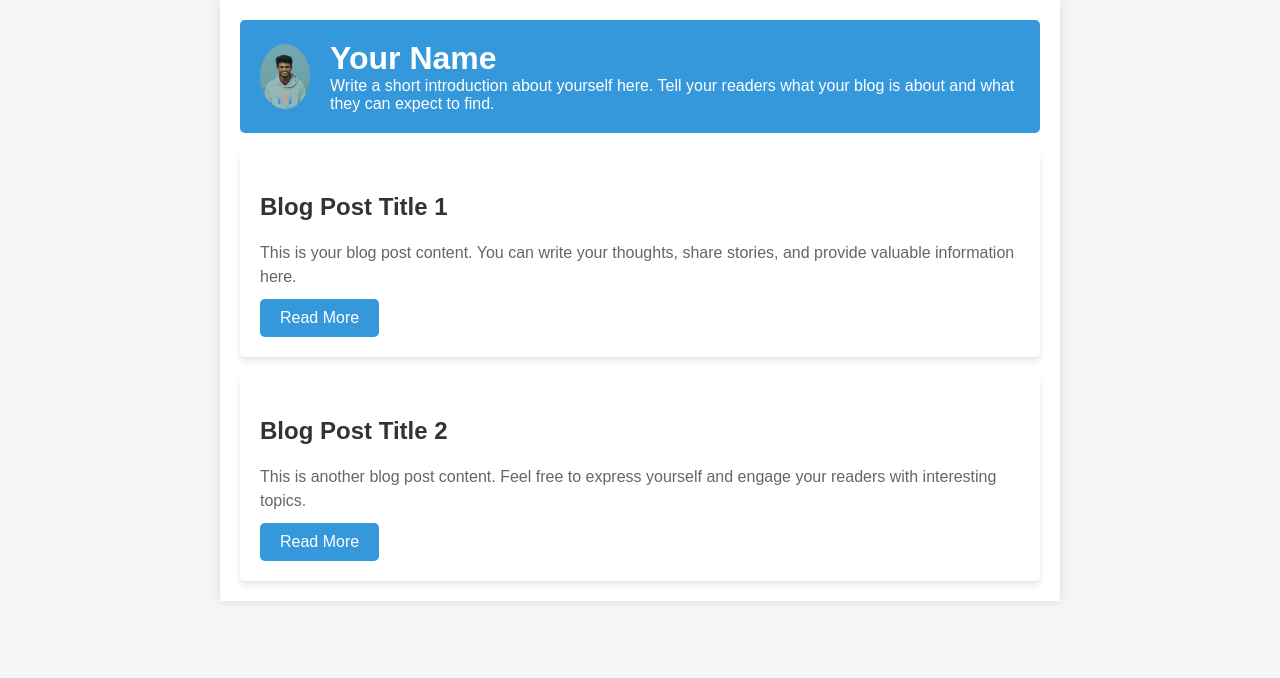
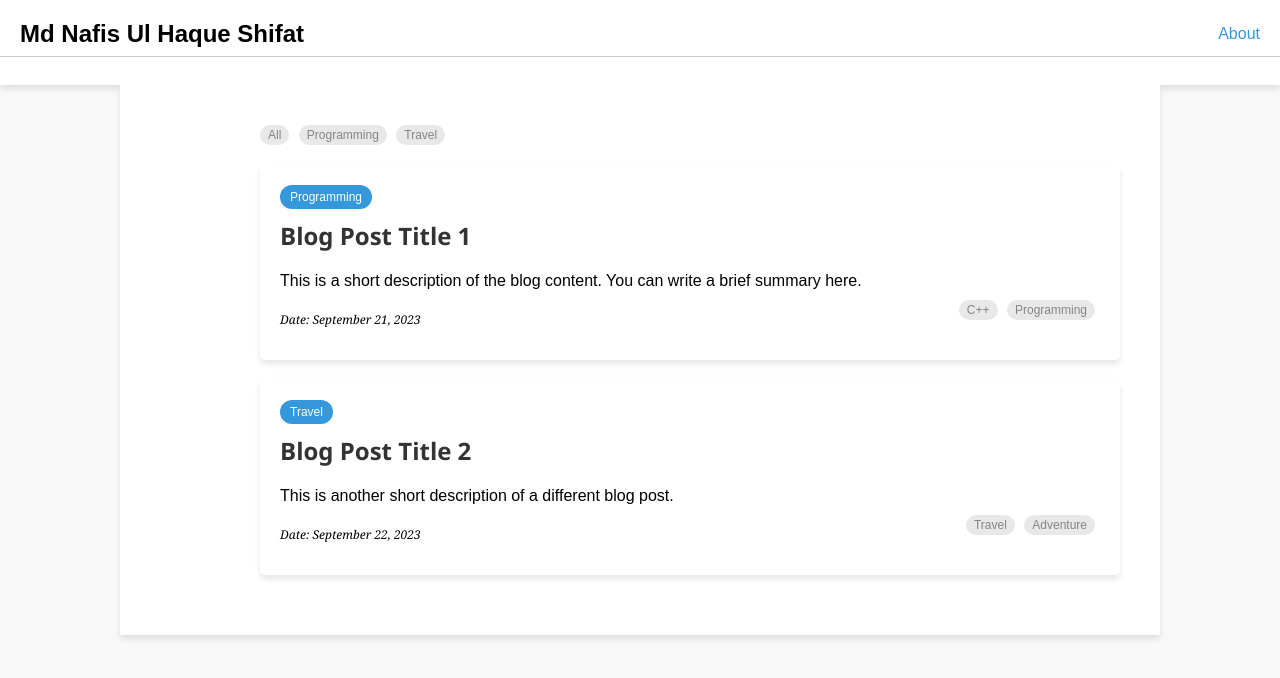
Before and after one commit to nafis277/nafis277.github.io, a plain HTML site: page index.html in a window 1280 px wide. Drawn offline with Linux system fonts and the light colour scheme.

Commit message:
updating style

```diff
--- a/index.html
+++ b/index.html
@@ -7,30 +7,60 @@
     <title>Your Personal Blog</title>
 </head>
 <body>
-    <div class="container">
-        <div class="intro-box">
-            <img src="me.png" alt="Your Profile Picture" class="profile-picture">
-            <div class="intro-text">
-                <h1>Your Name</h1>
-                <p>Write a short introduction about yourself here. Tell your readers what your blog is about and what they can expect to find.</p>
+    <header>
+        <div class="top-section">
+            <div class="name-section">
+                <h1>Md Nafis Ul Haque Shifat</h1>
+            </div>
+            <div class="about-link">
+                <a href="about.html">About</a>
             </div>
         </div>
+        <hr class="separator">
+    </header>
 
-        <!-- Blog Posts -->
-        <div class="blog-post">
-            <h2>Blog Post Title 1</h2>
-            <p>This is your blog post content. You can write your thoughts, share stories, and provide valuable information here.</p>
-            <a href="#" class="read-more-button">Read More</a>
-        </div>
+    <div class="container">
+        <main>
+            <!-- Add clickable tags for filtering -->
+            <div class="tags">
+                <a href="#" class="tag" data-tag="all">All</a>
+                <a href="#" class="tag" data-tag="programming">Programming</a>
+                <a href="#" class="tag" data-tag="travel">Travel</a>
+                <!-- Add more tags as needed -->
+            </div>
 
-        <div class="blog-post">
-            <h2>Blog Post Title 2</h2>
-            <p>This is another blog post content. Feel free to express yourself and engage your readers with interesting topics.</p>
-            <a href="#" class="read-more-button">Read More</a>
-        </div>
+            <!-- Blog Posts -->
+            <div class="blog-post" data-tags="programming">
+                <div class="blog-type">Programming</div>
+                <h2><a href="blog1.html">Blog Post Title 1</a></h2>
+                <p class="description">This is a short description of the blog content. You can write a brief summary here.</p>
+                <div class="date-tags">
+                    <p class="date">Date: September 21, 2023</p>
+                    <div class="tags">
+                        <span class="tag">C++</span>
+                        <span class="tag">Programming</span>
+                    </div>
+                </div>
+            </div>
 
-        <!-- Add more blog posts as needed -->
+            <div class="blog-post" data-tags="travel">
+                <div class="blog-type">Travel</div>
+                <h2><a href="blog2.html">Blog Post Title 2</a></h2>
+                <p class="description">This is another short description of a different blog post.</p>
+                <div class="date-tags">
+                    <p class="date">Date: September 22, 2023</p>
+                    <div class="tags">
+                        <span class="tag">Travel</span>
+                        <span class="tag">Adventure</span>
+                    </div>
+                </div>
+            </div>
 
+            <!-- Add more blog posts as needed -->
+
+        </main>
     </div>
+
+    <script src="script.js"></script> <!-- Include JavaScript file for filtering -->
 </body>
 </html>
--- /dev/null
+++ b/script.js
@@ -0,0 +1,21 @@
+document.addEventListener("DOMContentLoaded", function () {
+    const tags = document.querySelectorAll(".tag");
+    const blogPosts = document.querySelectorAll(".blog-post");
+
+    tags.forEach(tag => {
+        tag.addEventListener("click", function (e) {
+            e.preventDefault();
+            const selectedTag = this.getAttribute("data-tag");
+
+            // Show/hide blog posts based on selected tag
+            blogPosts.forEach(post => {
+                const postTags = post.getAttribute("data-tags").split(" ");
+                if (postTags.includes(selectedTag) || selectedTag === "all") {
+                    post.style.display = "block";
+                } else {
+                    post.style.display = "none";
+                }
+            });
+        });
+    });
+});
--- a/style.css
+++ b/style.css
@@ -7,69 +7,156 @@ body, h1, p {
 /* Global styles */
 body {
     font-family: Arial, sans-serif;
-    background-color: #f5f5f5; /* Background color for the whole page */
+    background-color: hsl(0, 0%, 97.3%); /* Background color for the whole page */
+}
+
+header {
+    background-color: #fff;
+    text-align: center;
+    padding: 20px 0;
+    box-shadow: 0 4px 6px rgba(0, 0, 0, 0.1); /* Add shadow to header */
+}
+
+.top-section {
+    display: flex;
+    justify-content: space-between;
+    align-items: center;
+    padding: 0 20px;
+}
+
+.name-section h1 {
+    font-size: 24px;
+}
+
+.about-link a {
+    text-decoration: none;
+    color: #3498db;
+}
+
+.separator {
+    border: none;
+    border-top: 1px solid #ccc;
 }
 
 .container {
-    max-width: 800px;
+    max-width: 1000px;
     margin: 0 auto;
+    display: flex;
+    justify-content: space-between;
     padding: 20px;
-    background-color: #fff; /* Background color for the content area */
-    box-shadow: 0 0 10px rgba(0, 0, 0, 0.1); /* Add a shadow to the content area */
+    background-color: #fff;
+    box-shadow: 0 4px 6px rgba(0, 0, 0, 0.1);
 }
 
-/* Intro Box */
-.intro-box {
-    display: flex;
-    align-items: center;
+aside {
+    flex: 1;
     padding: 20px;
-    border-radius: 5px;
-    background-color: #3498db; /* Background color for the intro box */
-    color: #fff; /* Text color */
+    background-color: #fff;
+    box-shadow: 0 4px 6px rgba(0, 0, 0, 0.1);
+    max-width: 20%; /* Reduce the width of the sidebar further */
+    position: sticky; /* Make the sidebar sticky */
+    top: 20px; /* Adjust top position to prevent overlap with header */
 }
 
-.profile-picture {
-    height: 65px;
-    width: 50px;
+.profile-box img {
+    max-width: 100%;
+    max-height: 100%; /* Adjust the maximum height for the profile picture */
     border-radius: 50%;
-    margin-right: 20px;
 }
 
-.intro-text {
-    flex: 1;
+.caption {
+    margin-top: 10px;
 }
 
-/* Blog Post Styles */
+.contact-info p {
+    margin-top: 10px;
+}
+
+main {
+    flex: 2;
+    padding: 20px;
+    margin-left: 10%; /* Adjust the margin to center the main content */
+    width: 70%; /* Increase the width of the main content */
+}
+
+/* Styles for Tags */
+.tags {
+    margin-bottom: 20px;
+}
+
+.tag {
+    padding: 5px 10px;
+    background-color: #3498db;
+    color: #fff;
+    border-radius: 15px;
+    margin-right: 10px;
+    text-decoration: none;
+    cursor: pointer;
+}
+
+/* Styles for Blog Posts */
 .blog-post {
-    margin-top: 20px;
+    background-color: #fff;
     padding: 20px;
+    margin-bottom: 20px;
     border-radius: 5px;
-    background-color: #fff; /* Background color for each blog post */
-    box-shadow: 0 4px 6px rgba(0, 0, 0, 0.1); /* Add a shadow to each blog post */
+    box-shadow: 0 4px 6px rgba(0, 0, 0, 0.1);
+}
+
+.blog-type {
+    background-color: #3498db;
+    color: #fff;
+    padding: 5px 10px;
+    border-radius: 15px;
+    display: inline-block;
+    font-size: 12px;
 }
 
 .blog-post h2 {
     font-size: 24px;
-    color: #333; /* Title color */
+    margin-top: 10px;
 }
 
-.blog-post p {
-    font-size: 16px;
-    line-height: 1.5;
-    color: #666; /* Text color */
+
+.blog-post h2 a {
+    text-decoration: none;
+    font-family: "Segoe UI", Tahoma, Geneva, Verdana, sans-serif;
+    font-weight: bold;
+    color: #333; /* Change link color */
 }
 
-.read-more-button {
-    display: inline-block;
+
+
+.description {
+    font-size: 16px;
     margin-top: 10px;
-    padding: 10px 20px;
-    background-color: #3498db; /* Button background color */
-    color: #fff; /* Button text color */
-    text-decoration: none;
-    border-radius: 5px;
-    transition: background-color 0.3s ease;
 }
 
-.read-more-button:hover {
-    background-color: #2980b9; /* Hover state background color */
+.date-tags {
+    display: flex;
+    justify-content: space-between;
+    align-items: center;
+    margin-top: 10px;
 }
+
+.date {
+    font-size: 12px;
+    font-style: italic;
+    font-family:Cambria, Cochin, Georgia, Times, 'Times New Roman', serif
+}
+
+.tags .tag {
+    background-color: hsl(0, 0%, 90.9%);
+    color: hsl(0, 0%, 52.3%);
+    padding: 3px 8px;
+    border-radius: 10px;
+    margin-right: 5px;
+    display: inline-block;
+    font-size: 12px;
+}
+
+/* Hover effect on blog posts */
+.blog-post:hover {
+    transform: translateY(-3px);
+    box-shadow: 0 8px 12px rgba(0, 0, 0, 0.2);
+}
```
